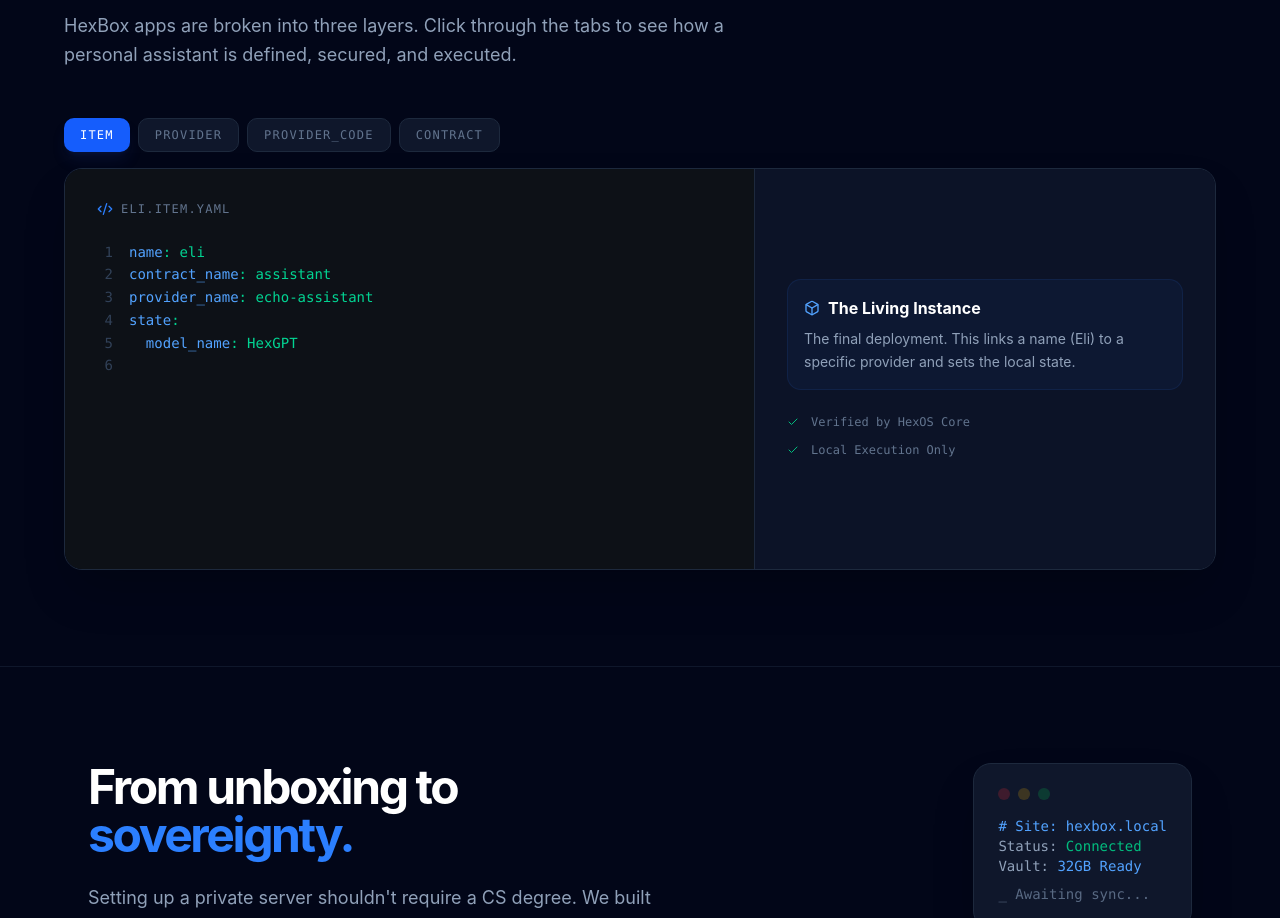
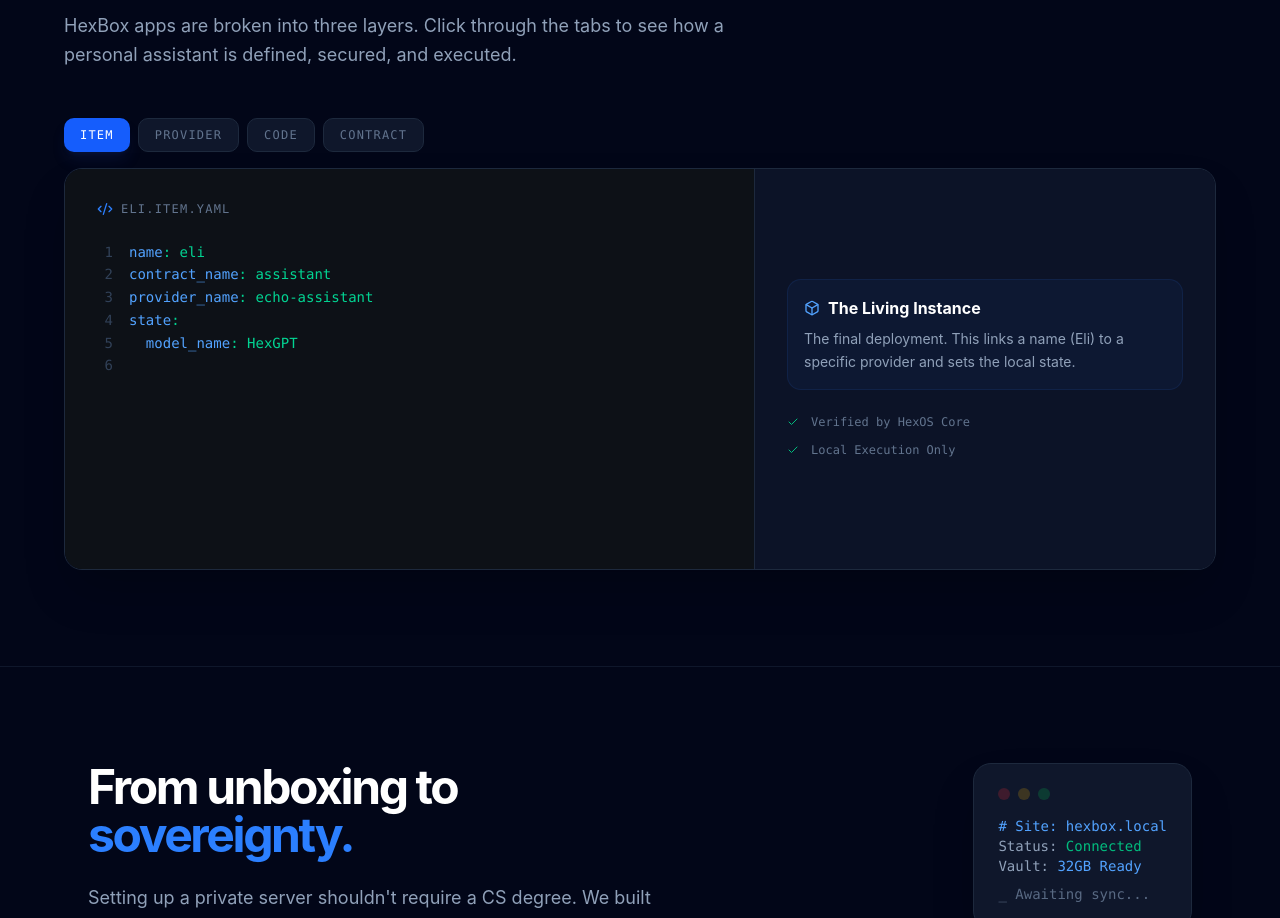
Before and after one commit to pagekey/tryhexbox.com, a React (Vite) app: page / in a window 1280 px wide. Shown: the part 1849-2767 px from the top of the page. Built offline with nearby package versions, Linux system fonts and the light colour scheme.

Commit message:
fix: clean up Code in YamlPreview

```diff
--- a/src/components/YamlPreview.tsx
+++ b/src/components/YamlPreview.tsx
@@ -28,11 +28,11 @@ methods:
     ref: echo/chat.py
 `
     },
-    Provider_Code: {
+    code: {
         language: "python",
         file: "chat.py",
         title: "The Code",
-        desc: "A snippet of code anyone can understand and test.",
+        desc: "The functional core of the resource. The logic is fully auditable and testable through dependency injection.",
         code: `import hex
 
 # Gather state and inputs.
@@ -159,7 +159,7 @@ export default function YamlPreview() {
                                 <h4 className="text-white font-bold mb-2 flex items-center gap-2">
                                     {activeTab === 'contract' && <ShieldCheck className="w-4 h-4 text-blue-400" />}
                                     {activeTab === 'provider' && <Layers className="w-4 h-4 text-blue-400" />}
-                                    {activeTab === 'Provider_Code' && <Terminal className="w-4 h-4 text-blue-400" />}
+                                    {activeTab === 'code' && <Terminal className="w-4 h-4 text-blue-400" />}
                                     {activeTab === 'item' && <Box className="w-4 h-4 text-blue-400" />}
                                     {codeSnippets[activeTab].title}
                                 </h4>
```
